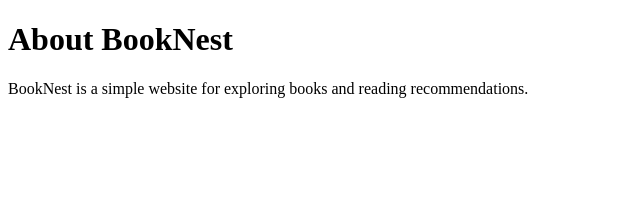
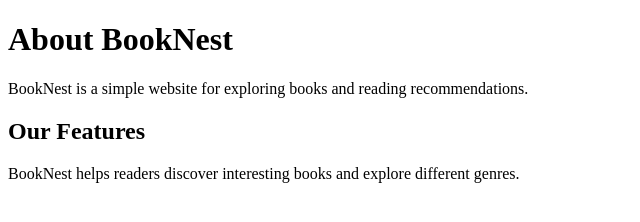
Before and after one commit to hasini-06/BookNest, a plain HTML site: page about.html in a window 1280 px wide. Shown: the whole page, without its empty margins (0-640 px from the left). Drawn offline with Linux system fonts and the light colour scheme.

Commit message:
Add BookNest features

```diff
--- a/about.html
+++ b/about.html
@@ -7,5 +7,8 @@
 <body>
     <h1>About BookNest</h1>
     <p>BookNest is a simple website for exploring books and reading recommendations.</p>
+
+    <h2>Our Features</h2>
+    <p>BookNest helps readers discover interesting books and explore different genres.</p>
 </body>
 </html>
```
